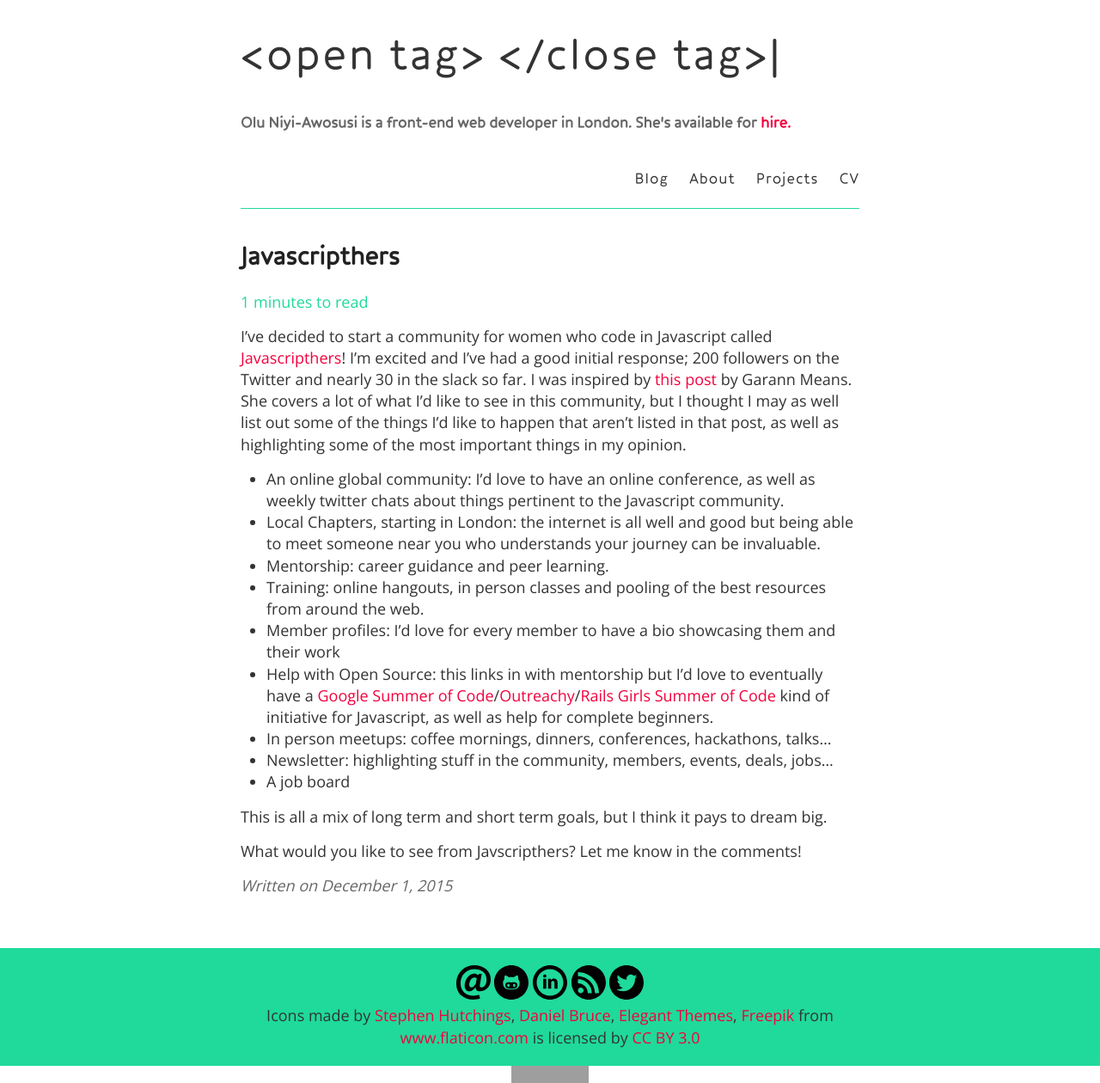
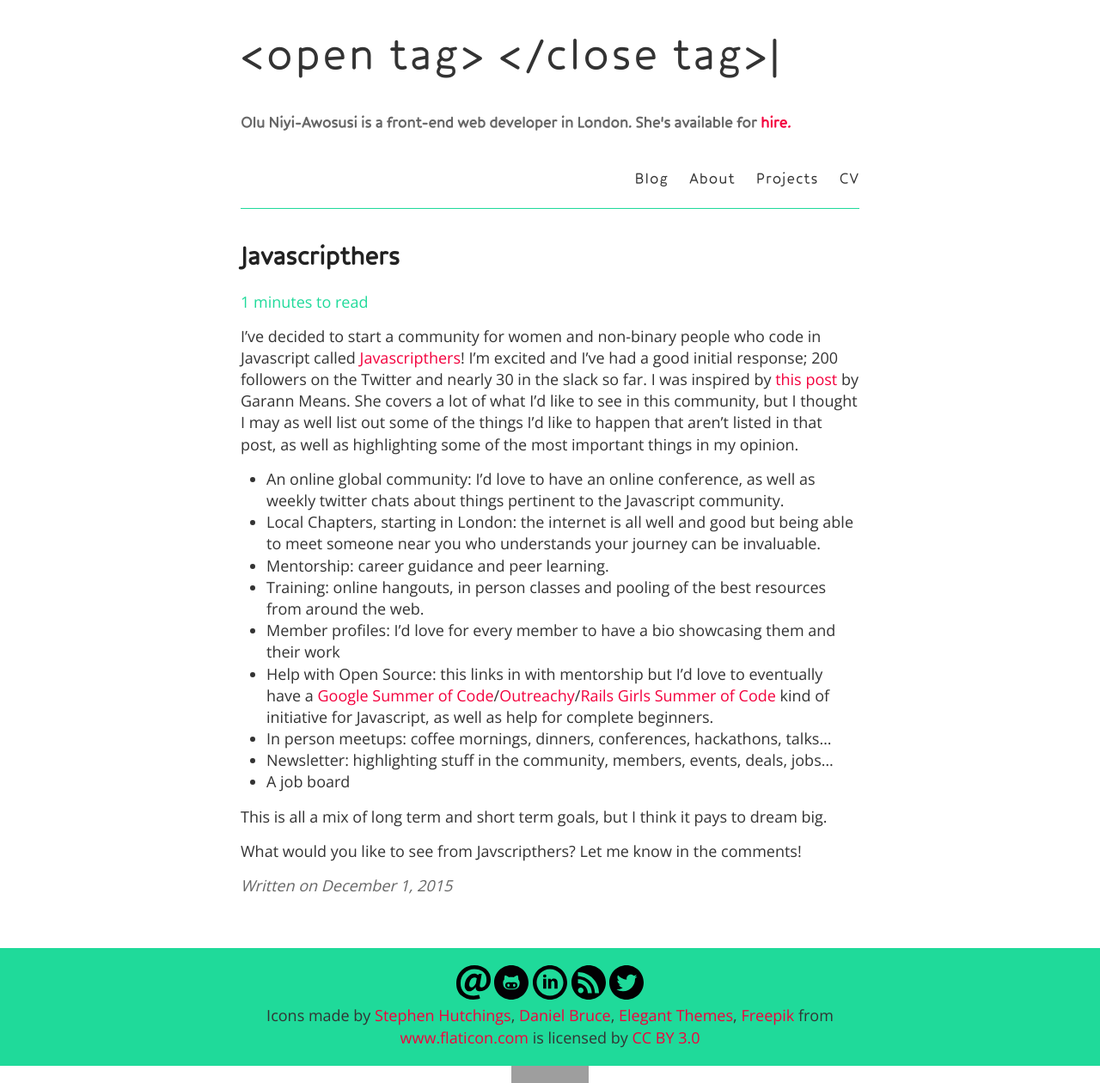
Before and after one commit to oluoluoxenfree/oluoluoxenfree.github.io, a Jekyll site: the page built from _posts/2015-12-01-javascripthers.md, in a window 1280 px wide. Shown: the whole page at 86% size. Built offline with Jekyll 4.4.1, drawn with Linux system fonts in a browser that asks for light colours; nearby versions of some CDN libraries; Markdown is read by kramdown in place of the engine named in the settings; comment, search, counter and statistics services are not loaded; grey boxes are pictures that could not be loaded.

Commit message:
correction

```diff
--- a/_posts/2015-12-01-javascripthers.md
+++ b/_posts/2015-12-01-javascripthers.md
@@ -1,7 +1,7 @@
 ---
 layout: post
 ---
-I've decided to start a community for women who code in Javascript called [Javascripthers](https://twitter.com/javascripthers)! I'm excited and I've had a good initial response; 200 followers on the Twitter and nearly 30 in the slack so far. I was inspired by [this post](http://garann.com/dev/2013/what-might-a-ladies-js-group-look-like/) by Garann Means. She covers a lot of what I'd like to see in this community, but I thought I may as well list out some of the things I'd like to happen that aren't listed in that post, as well as highlighting some of the most important things in my opinion.
+I've decided to start a community for women and non-binary people who code in Javascript called [Javascripthers](https://twitter.com/javascripthers)! I'm excited and I've had a good initial response; 200 followers on the Twitter and nearly 30 in the slack so far. I was inspired by [this post](http://garann.com/dev/2013/what-might-a-ladies-js-group-look-like/) by Garann Means. She covers a lot of what I'd like to see in this community, but I thought I may as well list out some of the things I'd like to happen that aren't listed in that post, as well as highlighting some of the most important things in my opinion.
 
 - An online global community: I'd love to have an online conference, as well as weekly twitter chats about things pertinent to the Javascript community.
 - Local Chapters, starting in London: the internet is all well and good but being able to meet someone near you who understands your journey can be invaluable.
```
